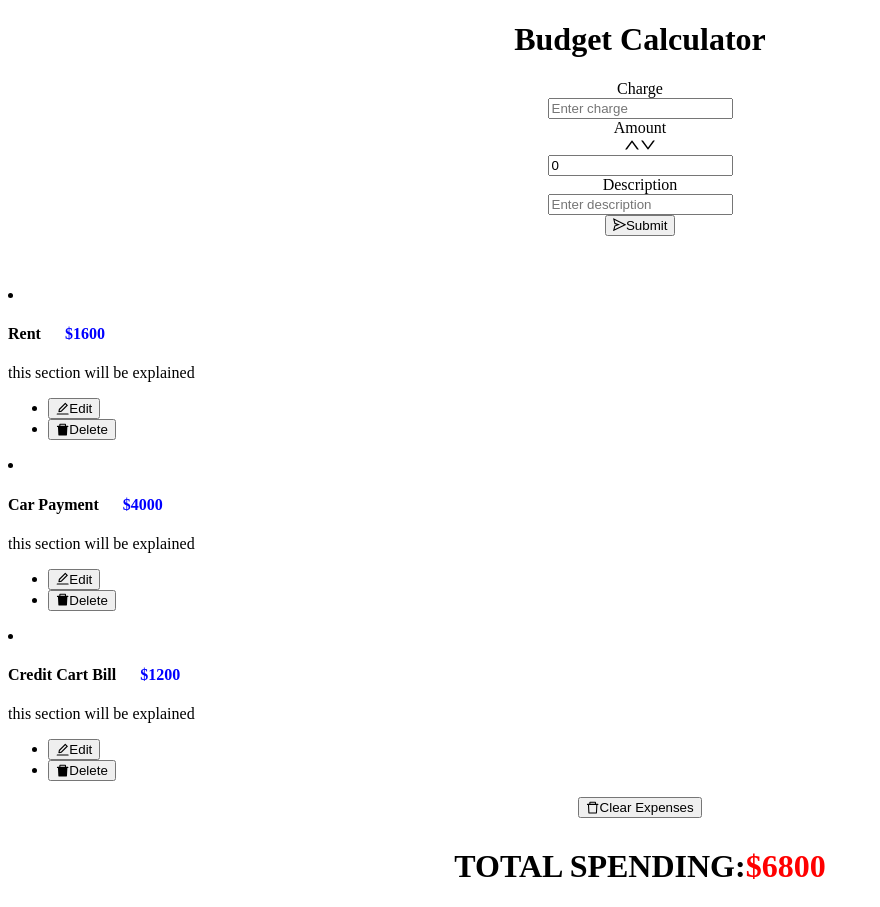
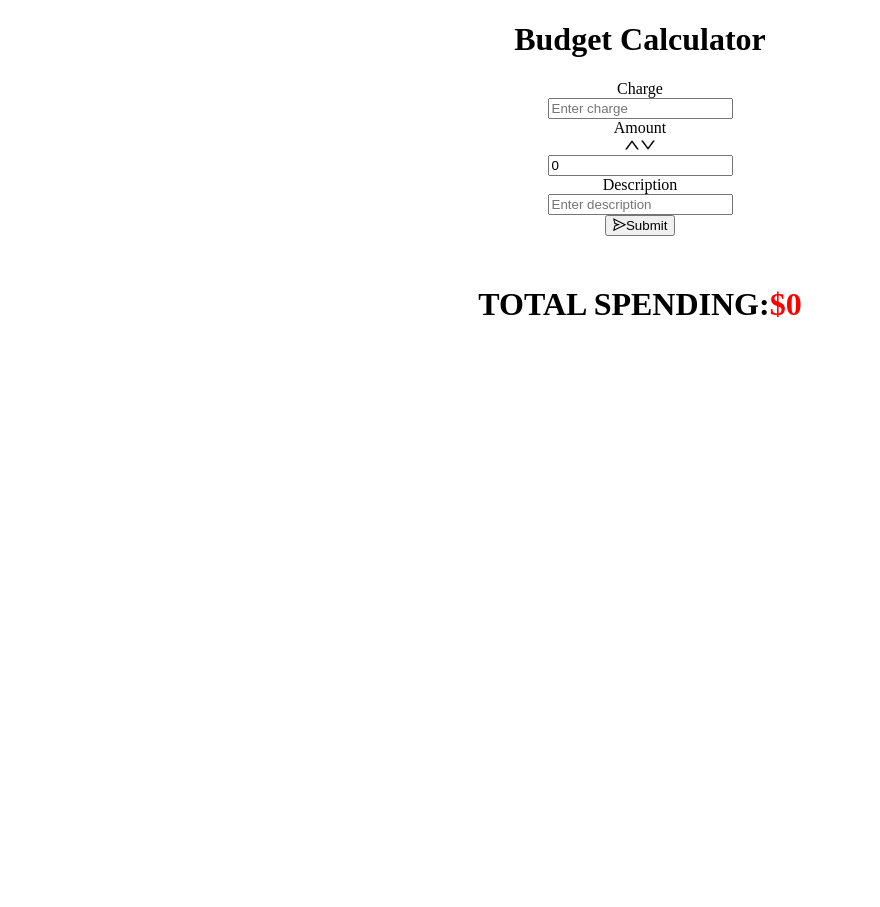
Before and after one commit to alican-uver/React-Budget-Calculator, a React (Create React App) app: page / in a window 1280 px wide. Shown: the whole page, without its empty margins (0-880 px from the left). After the commit the page ends 800 px from the top, so only its background shows below. Built offline with nearby package versions, Linux system fonts and the light colour scheme; the HTML template or start-up script is replaced by a standard one.

Commit message:
local storage process added

```diff
--- a/src/expensecontext/ExpenseContext.js
+++ b/src/expensecontext/ExpenseContext.js
@@ -1,26 +1,8 @@
-import React, { useState, createContext } from 'react';
-import { v4 as uuidv4 } from 'uuid';
+import React, { useState, createContext, useEffect } from 'react';
 
-const initialExpenses = [
-    {
-        id: uuidv4(),
-        charge: 'rent',
-        amount: 1600,
-        description: 'this section will be explained'
-    },
-    {
-        id: uuidv4(),
-        charge: 'car payment',
-        amount: 4000,
-        description: 'this section will be explained'
-    },
-    {
-        id: uuidv4(),
-        charge: 'credit cart bill',
-        amount: 1200,
-        description: 'this section will be explained'
-    }
-]
+// get local storage
+const initialExpenses = localStorage.getItem('expenses') ?
+JSON.parse(localStorage.getItem('expenses')) : []
 
 export const ExpenseContext = createContext();
 
@@ -32,6 +14,11 @@ export const ExpenseProvider = props => {
      const [chargeValue, setChargeValue] = useState('');
      const [amountValue, setAmountValue] = useState(0);
      const [descriptionValue, setDescriptionValue] = useState('')
+
+     //add Local Storage
+     useEffect(() => {
+         localStorage.setItem('expenses', JSON.stringify(expense));
+     }, [expense])
 
     const clearItems = () => {
         setExpense([])
```
